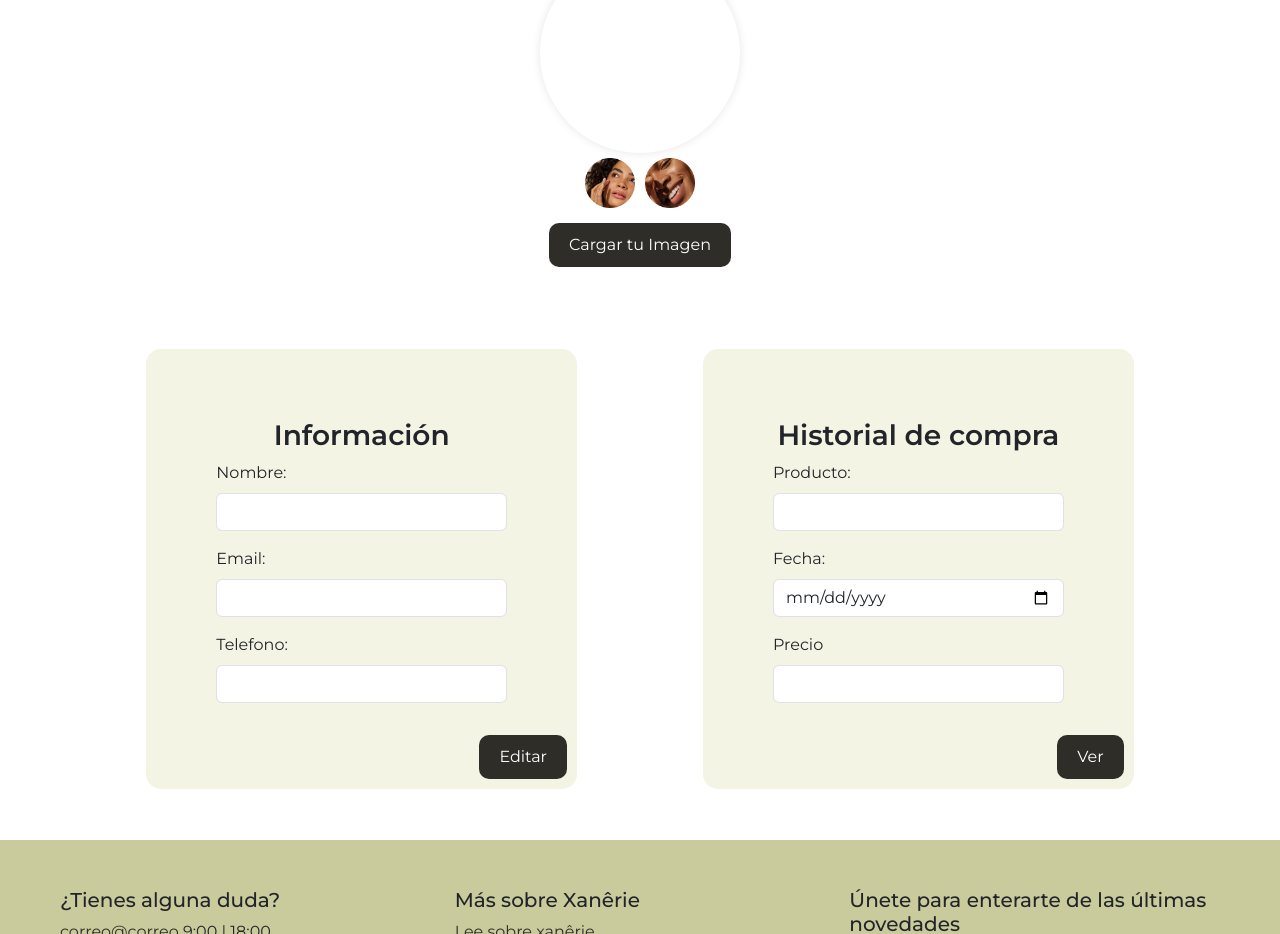
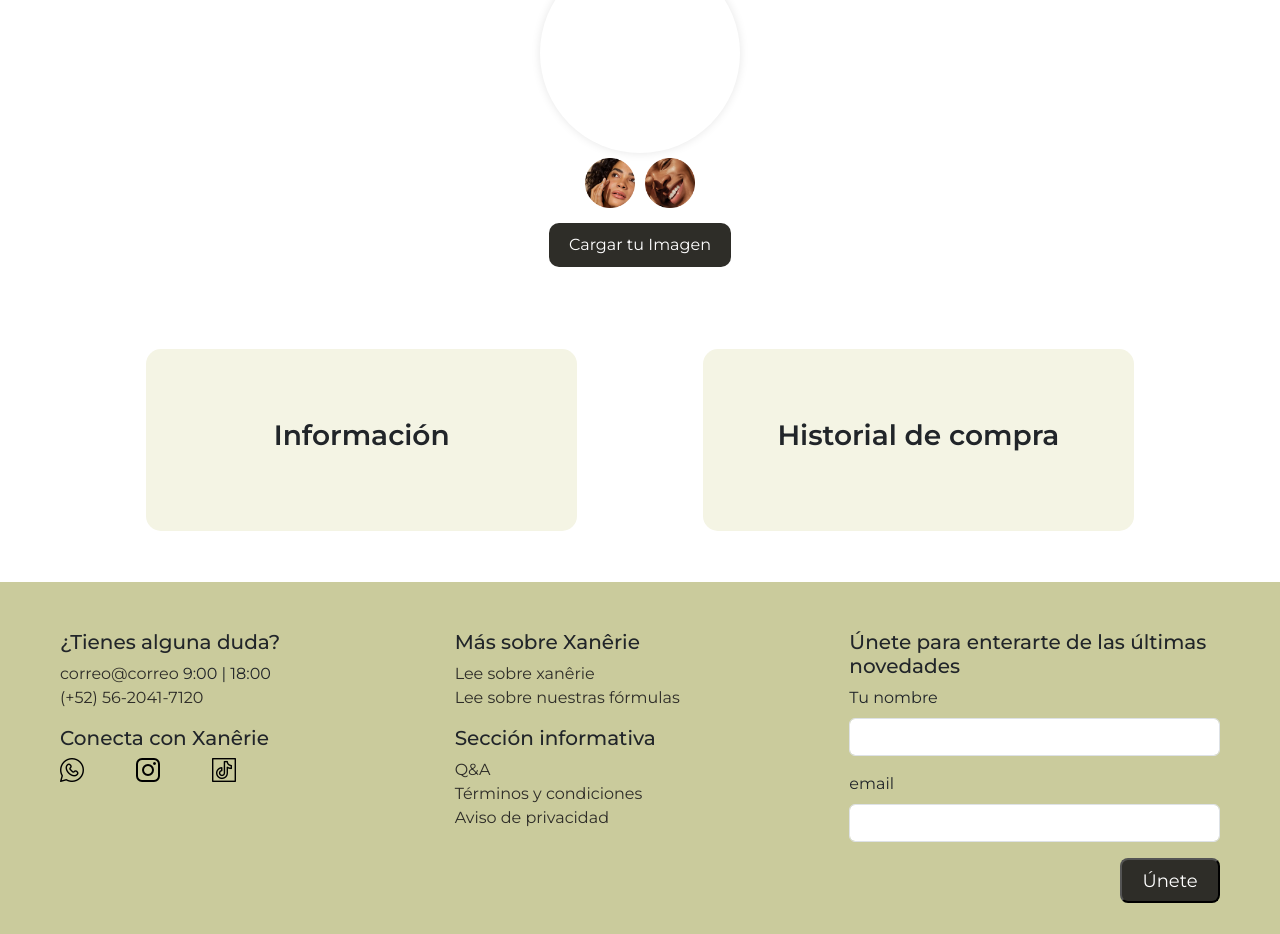
Before and after one commit to AnneEM/CH35-HotTamalitos, a website: page Xianêrie/pagina_de_usuario/pagina_usuario.html in a window 1280 px wide. Shown: the part 166-1100 px from the top of the page. Drawn offline with nearby package versions, Linux system fonts and the light colour scheme.

Commit message:
Comentamos los forms

```diff
--- a/Xianêrie/pagina_de_usuario/pagina_usuario.html
+++ b/Xianêrie/pagina_de_usuario/pagina_usuario.html
@@ -47,7 +47,7 @@
             <div class="caja caja2 col-lg-5 col-md-12">
                 <div class="bootstrap">
                     <h3 id="title">Información</h3>
-                    <form>
+                    <!-- <form>
                         <div class="mb-3">
                             <label for="exampleInputEmail1" class="form-label">Nombre:</label>
                             <input type="text" class="form-control" id="exampleInputEmail1" aria-describedby="emailHelp">
@@ -61,13 +61,13 @@
                             <input type="number" class="form-control" id="exampleInputPassword1">
                         </div>
                         <button type="submit" class="cafe" id="button-user">Editar</button>
-                    </form>
+                    </form> -->
                 </div>
             </div>
             <div class="caja col-lg-5 col-md-12">
                 <div class="bootstrap">
                     <h3 id="title">Historial de compra</h3>
-                    <form>
+                    <!-- <form>
                         <div class="mb-3">
                             <label for="exampleInputEmail1" class="form-label">Producto:</label>
                             <input type="text" class="form-control" id="exampleInputEmail1" aria-describedby="emailHelp">
@@ -81,7 +81,7 @@
                             <input type="number" class="form-control" id="exampleInputPassword1">
                         </div>
                         <button type="submit" class="cafe" id="button-user">Ver</button>
-                    </form>
+                    </form> -->
                 </div>
             </div>
             <!-- <div class="caja caja4">
```
